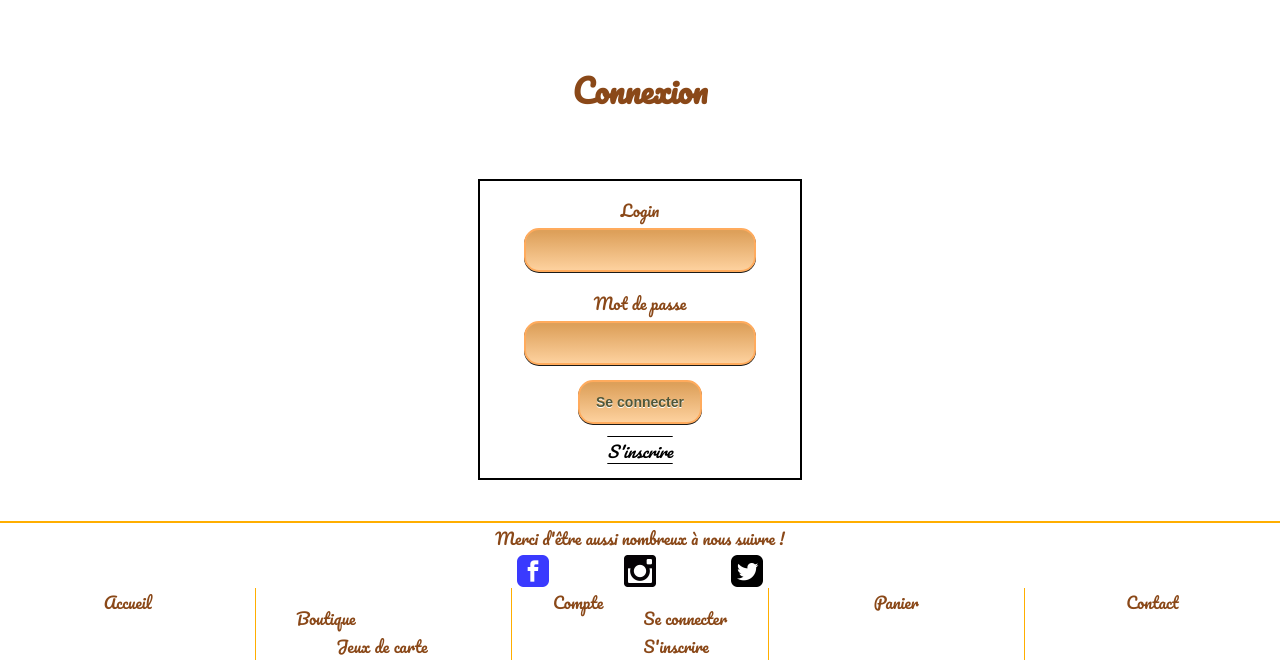
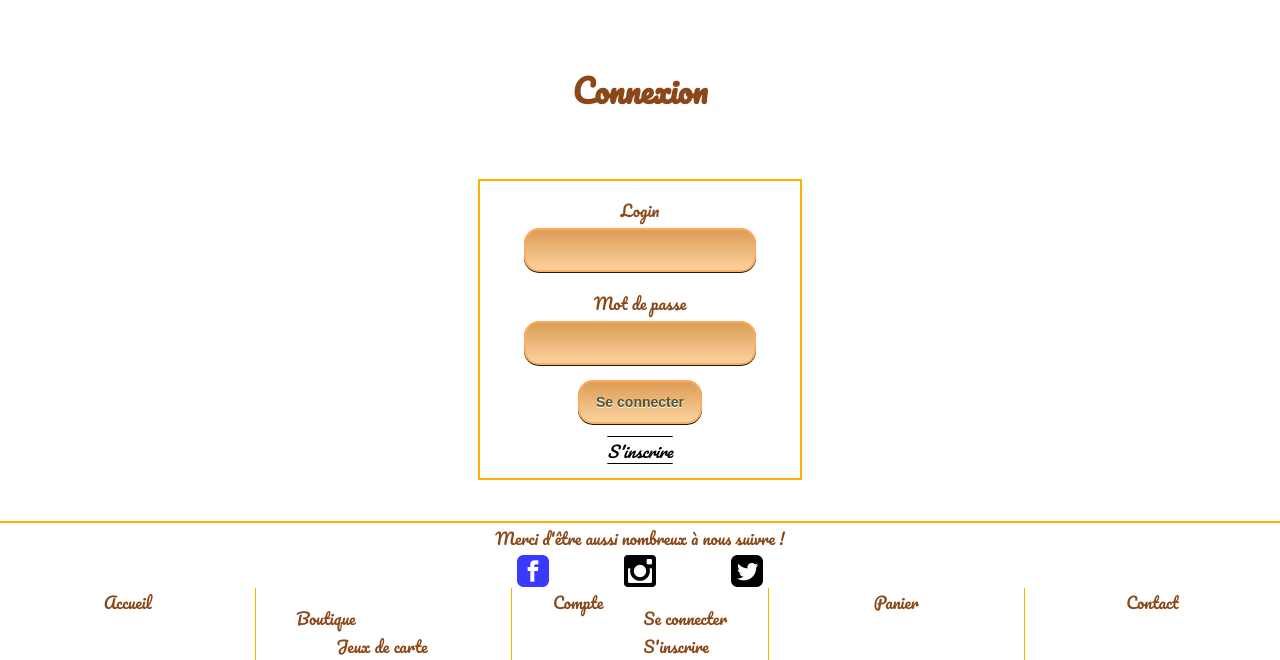
Before and after one commit to gwenael-mahe/boutique, a PHP site: page /connexion.php in a window 1280 px wide. Shown: the part 196-856 px from the top of the page. Run offline with PHP 8.4, Linux system fonts and the light colour scheme; data comes from the database, SQL or seed files in the repository.

Commit message:
modif css

```diff
--- a/css/rncp.css
+++ b/css/rncp.css
@@ -370,7 +370,7 @@ table.blueTable tfoot .links a {
     width: 25%;
     justify-content: space-evenly;
     align-items: center;
-    border: solid 2px black;
+    border: solid 2px rgb(255, 174, 0);
 }
 
 .module_co a {
```
